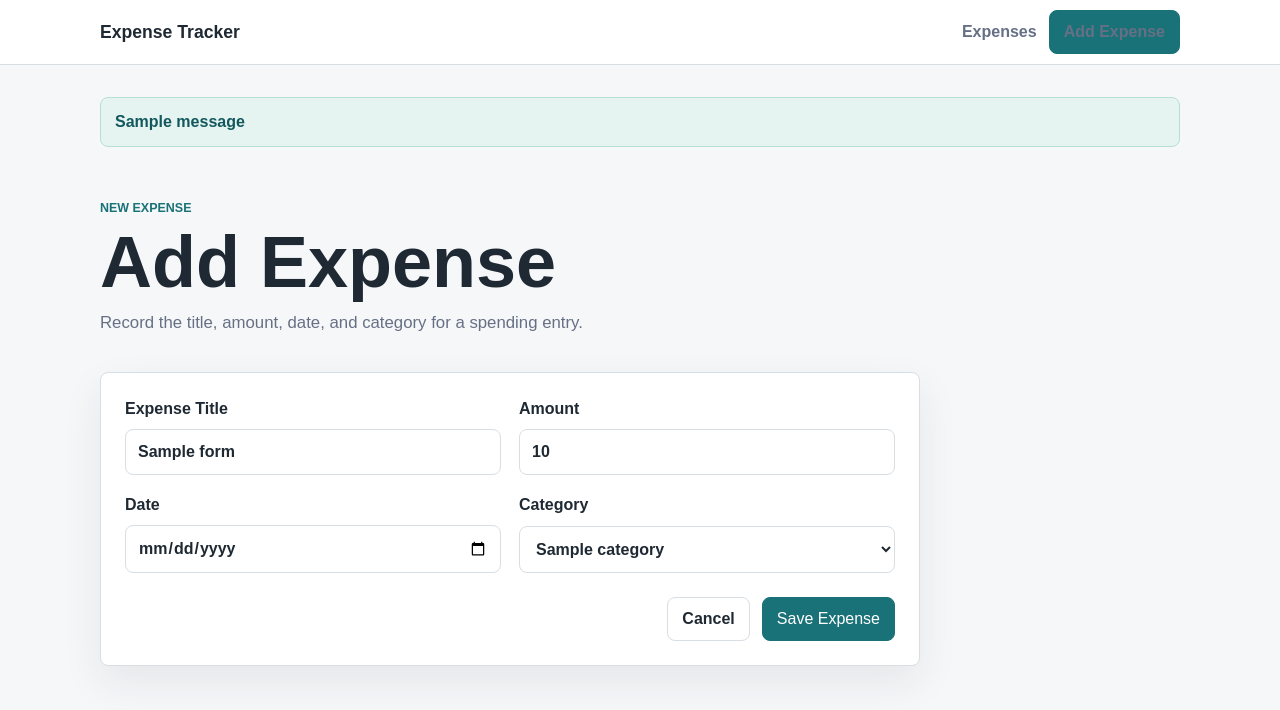
After one commit to dinesh-mca12/expense-tracker, a Python web app: template templates/add_expense.html in a window 1280 px wide. The commit adds this page. Shown: the top 710 px of the page. Run offline with Jinja, Linux system fonts and the light colour scheme; the template is opened without the code that fills it: most values are stand-ins (such as "Sample title", 1, 10 or a date in 2020); one stand-in notice (Sample message) is shown.

Commit message:
Implemented add expense feature

```diff
--- a/static/styles.css
+++ b/static/styles.css
@@ -67,6 +67,46 @@ a {
   color: var(--accent);
 }
 
+.nav-button,
+.primary-link,
+.secondary-link,
+button {
+  display: inline-flex;
+  align-items: center;
+  justify-content: center;
+  min-height: 42px;
+  padding: 9px 14px;
+  border-radius: 8px;
+  font-weight: 700;
+  text-decoration: none;
+}
+
+.nav-button,
+.primary-link,
+button {
+  background: var(--accent);
+  border: 1px solid var(--accent);
+  color: #ffffff;
+}
+
+.nav-button:hover,
+.primary-link:hover,
+button:hover {
+  background: var(--accent-strong);
+  color: #ffffff;
+}
+
+.secondary-link {
+  background: var(--surface);
+  border: 1px solid var(--line);
+  color: var(--text);
+}
+
+button {
+  cursor: pointer;
+  font: inherit;
+}
+
 .page {
   width: min(1080px, calc(100% - 32px));
   margin: 0 auto;
@@ -79,6 +119,11 @@ a {
   gap: 24px;
   align-items: end;
   padding: 32px 0;
+}
+
+.compact-hero {
+  grid-template-columns: 1fr;
+  padding-bottom: 20px;
 }
 
 .eyebrow {
@@ -112,6 +157,34 @@ h2 {
   max-width: 640px;
   color: var(--muted);
   font-size: 1.05rem;
+}
+
+.hero .primary-link {
+  margin-top: 8px;
+}
+
+.flash-stack {
+  display: grid;
+  gap: 10px;
+  margin-bottom: 20px;
+}
+
+.flash {
+  border-radius: 8px;
+  padding: 12px 14px;
+  font-weight: 700;
+}
+
+.flash-success {
+  background: #e6f4f1;
+  border: 1px solid #b7ded6;
+  color: var(--accent-strong);
+}
+
+.flash-error {
+  background: var(--danger-bg);
+  border: 1px solid #f4b7b2;
+  color: var(--danger);
 }
 
 .panel {
@@ -222,6 +295,53 @@ tbody tr:last-child td {
   color: var(--muted);
 }
 
+.empty-state .primary-link {
+  margin-top: 14px;
+}
+
+.form-panel {
+  max-width: 820px;
+}
+
+.form-grid {
+  display: grid;
+  grid-template-columns: repeat(2, minmax(0, 1fr));
+  gap: 18px;
+}
+
+label {
+  display: grid;
+  gap: 8px;
+  color: var(--text);
+  font-weight: 700;
+}
+
+input,
+select {
+  width: 100%;
+  min-height: 46px;
+  padding: 10px 12px;
+  background: var(--surface);
+  border: 1px solid var(--line);
+  border-radius: 8px;
+  color: var(--text);
+  font: inherit;
+}
+
+input:focus,
+select:focus {
+  border-color: var(--accent);
+  box-shadow: 0 0 0 3px rgba(25, 114, 120, 0.16);
+  outline: none;
+}
+
+.form-actions {
+  display: flex;
+  justify-content: flex-end;
+  gap: 12px;
+  margin-top: 24px;
+}
+
 .category-grid {
   display: flex;
   flex-wrap: wrap;
@@ -246,6 +366,19 @@ tbody tr:last-child td {
     width: min(100% - 24px, 1080px);
   }
 
+  .nav {
+    align-items: flex-start;
+    flex-direction: column;
+    justify-content: center;
+    gap: 10px;
+    padding: 14px 0;
+  }
+
+  .nav-links {
+    width: 100%;
+    justify-content: space-between;
+  }
+
   .page {
     padding-top: 20px;
   }
@@ -257,6 +390,19 @@ tbody tr:last-child td {
 
   .panel {
     padding: 18px;
+  }
+
+  .form-grid {
+    grid-template-columns: 1fr;
+  }
+
+  .form-actions {
+    flex-direction: column-reverse;
+  }
+
+  .form-actions a,
+  .form-actions button {
+    width: 100%;
   }
 
   .section-header {
--- /dev/null
+++ b/templates/add_expense.html
@@ -0,0 +1,70 @@
+{% extends "base.html" %}
+
+{% block title %}Add Expense | Expense Tracker{% endblock %}
+
+{% block content %}
+  <section class="hero compact-hero">
+    <div>
+      <p class="eyebrow">New expense</p>
+      <h1>Add Expense</h1>
+      <p class="intro">Record the title, amount, date, and category for a spending entry.</p>
+    </div>
+  </section>
+
+  <section class="panel form-panel">
+    <form action="{{ url_for('add_expense') }}" method="post">
+      <div class="form-grid">
+        <label>
+          <span>Expense Title</span>
+          <input
+            type="text"
+            name="title"
+            value="{{ form_data.title }}"
+            placeholder="Groceries"
+            maxlength="120"
+            required
+          >
+        </label>
+
+        <label>
+          <span>Amount</span>
+          <input
+            type="number"
+            name="amount"
+            value="{{ form_data.amount }}"
+            min="0.01"
+            step="0.01"
+            placeholder="499.00"
+            required
+          >
+        </label>
+
+        <label>
+          <span>Date</span>
+          <input
+            type="date"
+            name="expense_date"
+            value="{{ form_data.expense_date }}"
+            required
+          >
+        </label>
+
+        <label>
+          <span>Category</span>
+          <select name="category" required>
+            {% for category in categories %}
+              <option value="{{ category }}" {% if form_data.category == category %}selected{% endif %}>
+                {{ category }}
+              </option>
+            {% endfor %}
+          </select>
+        </label>
+      </div>
+
+      <div class="form-actions">
+        <a class="secondary-link" href="{{ url_for('index') }}">Cancel</a>
+        <button type="submit">Save Expense</button>
+      </div>
+    </form>
+  </section>
+{% endblock %}
--- a/templates/base.html
+++ b/templates/base.html
@@ -12,11 +12,22 @@
         <a class="brand" href="{{ url_for('index') }}">Expense Tracker</a>
         <div class="nav-links" aria-label="Primary navigation">
           <a href="{{ url_for('index') }}">Expenses</a>
+          <a class="nav-button" href="{{ url_for('add_expense') }}">Add Expense</a>
         </div>
       </nav>
     </header>
 
     <main class="page">
+      {% with messages = get_flashed_messages(with_categories=true) %}
+        {% if messages %}
+          <div class="flash-stack" role="status" aria-live="polite">
+            {% for category, message in messages %}
+              <div class="flash flash-{{ category }}">{{ message }}</div>
+            {% endfor %}
+          </div>
+        {% endif %}
+      {% endwith %}
+
       {% block content %}{% endblock %}
     </main>
   </body>
--- a/templates/index.html
+++ b/templates/index.html
@@ -6,6 +6,7 @@
       <p class="eyebrow">Personal finance</p>
       <h1>Track daily spending clearly.</h1>
       <p class="intro">Review every saved expense by date, category, title, and amount.</p>
+      <a class="primary-link" href="{{ url_for('add_expense') }}">Add Expense</a>
     </div>
     <div class="summary-box" aria-label="Expense summary">
       <span>Total Spent</span>
@@ -50,7 +51,8 @@
     {% else %}
       <div class="empty-state">
         <h3>No expenses yet</h3>
-        <p>Saved expenses will appear here after the add expense feature is available.</p>
+        <p>Add your first expense to start tracking spending by date and category.</p>
+        <a class="primary-link" href="{{ url_for('add_expense') }}">Add Expense</a>
       </div>
     {% endif %}
   </section>
```
Also changed, not shown: app.py (+75 -1 lines), README.md.
